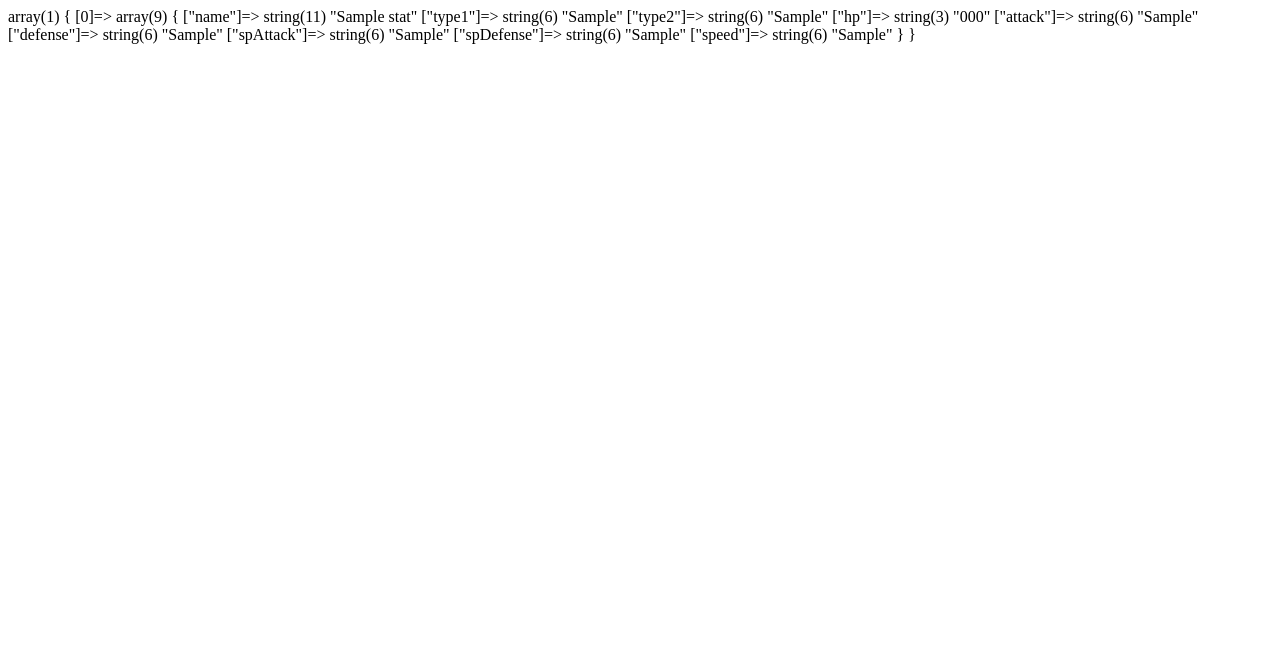
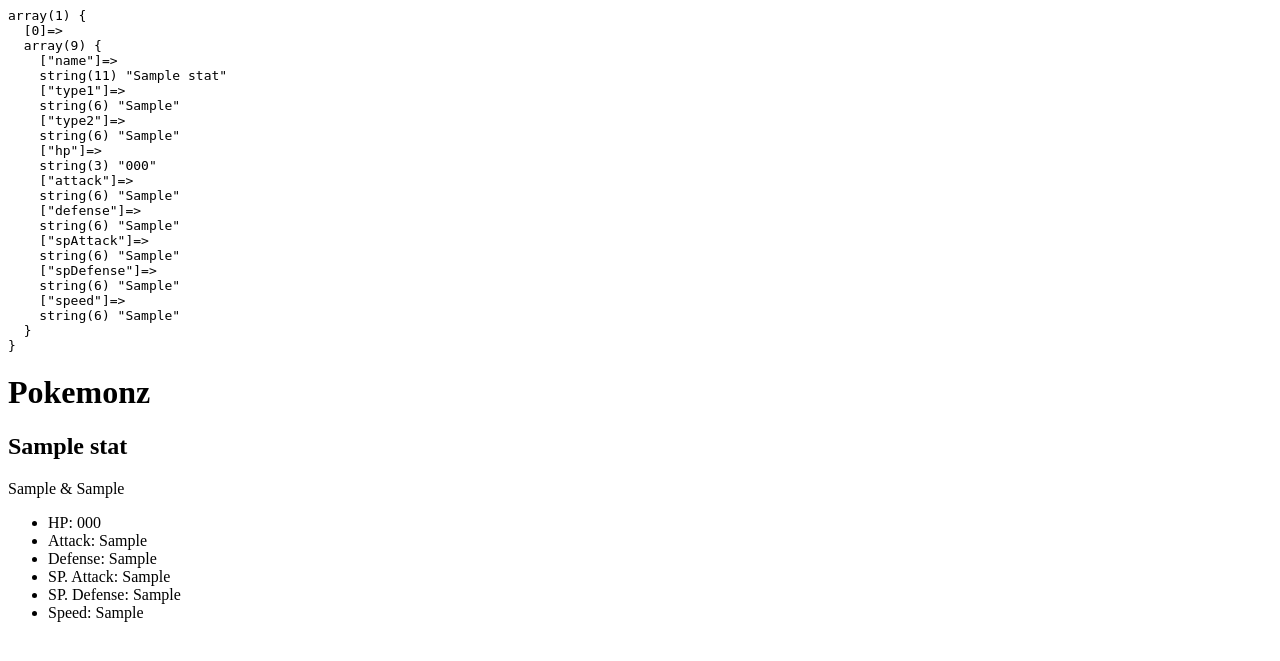
Before and after one commit to EleanorRoberts/CollectionChallenge, a PHP site: page /collectionchallenge.php in a window 1280 px wide. Shown: the top 661 px of the page. Run offline with PHP 8.4, Linux system fonts and the light colour scheme; tables that the repository leaves empty or names only in its code hold one stand-in row (values such as "Sample post").

Commit message:
added html sections using PHP to display all the data provided

```diff
--- a/collectionchallenge.php
+++ b/collectionchallenge.php
@@ -4,9 +4,12 @@ $db = new PDO('mysql:host=db; dbname=pokemon', 'root', 'password' );
 $db->setAttribute(PDO::ATTR_DEFAULT_FETCH_MODE, PDO::FETCH_ASSOC);
 $query = $db->prepare("SELECT `stats`.`name`, `stats`.`type1`, `stats`.`type2`, `stats`.`hp`, `stats`.`attack`, `stats`.`defense`, `stats`.`spAttack`, `stats`.`spDefense`, `stats`.`speed` FROM `stats`;");
 $query->execute();
-$result = $query->fetchAll();
+$pokemon = $query->fetchAll();
 
-var_dump($result);
+echo '<pre>';
+var_dump($pokemon);
+echo '</pre>';
+
 ?>
 <!DOCTYPE html>
 <html lang="en">
@@ -20,6 +23,24 @@ var_dump($result);
 
 </head>
 <body>
+<h1>Pokemonz</h1>
+
+<?php
+foreach ($pokemon as $poke) {
+    echo "<div>";
+    echo "<h2>{$poke['name']}</h2>";
+    echo "<p>{$poke['type1']}" . " & " . "{$poke['type2']}</p>";
+    echo "<ul>";
+    echo "<li>HP: {$poke['hp']}</li>";
+    echo "<li>Attack: {$poke['attack']}</li>";
+    echo "<li>Defense: {$poke['defense']}</li>";
+    echo "<li>SP. Attack: {$poke['spAttack']}</li>";
+    echo "<li>SP. Defense: {$poke['spDefense']}</li>";
+    echo "<li>Speed: {$poke['speed']}</li>";
+    echo "</div>";
+}
+
+?>
 
 </body>
 </html>
```
